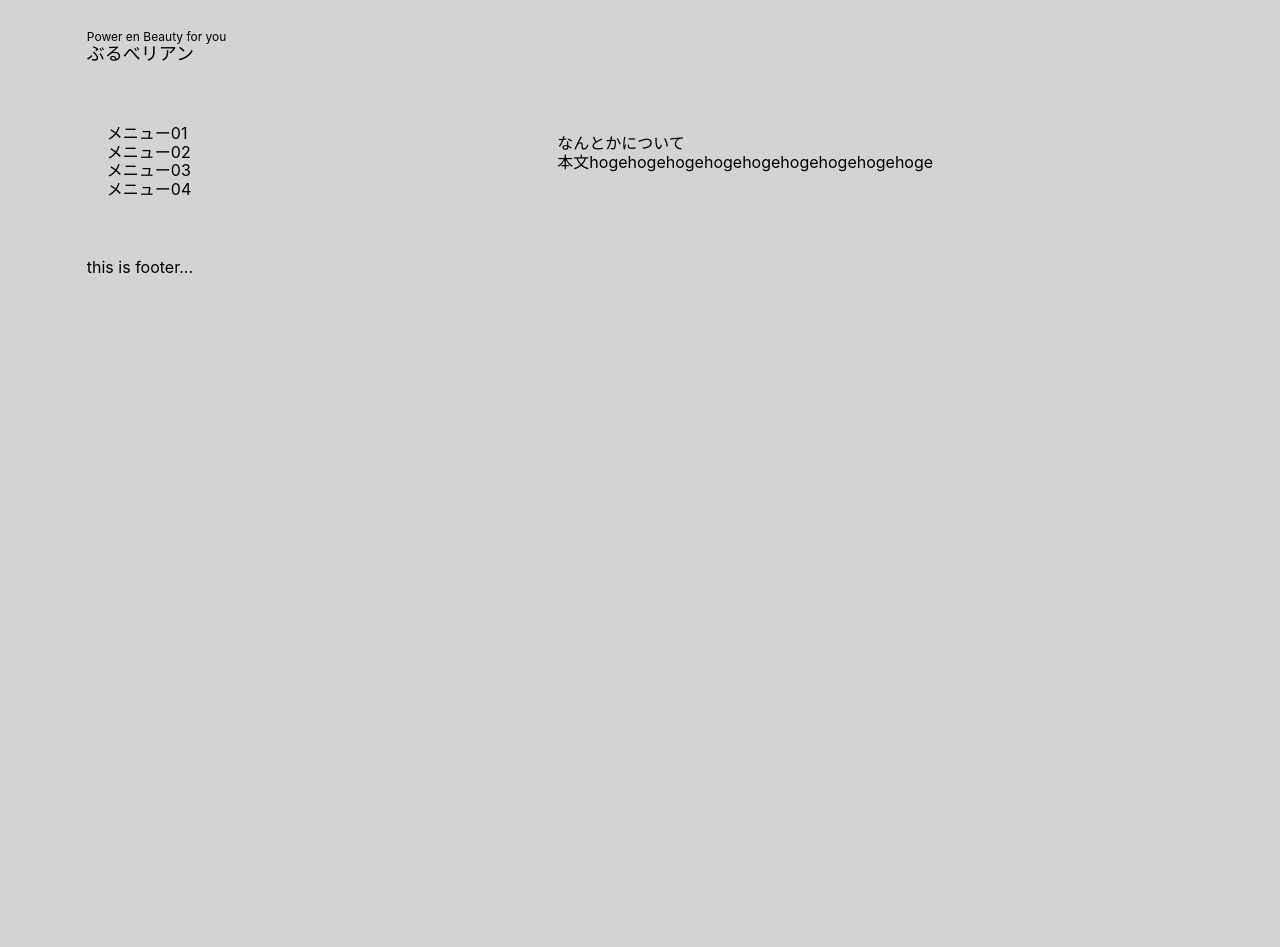
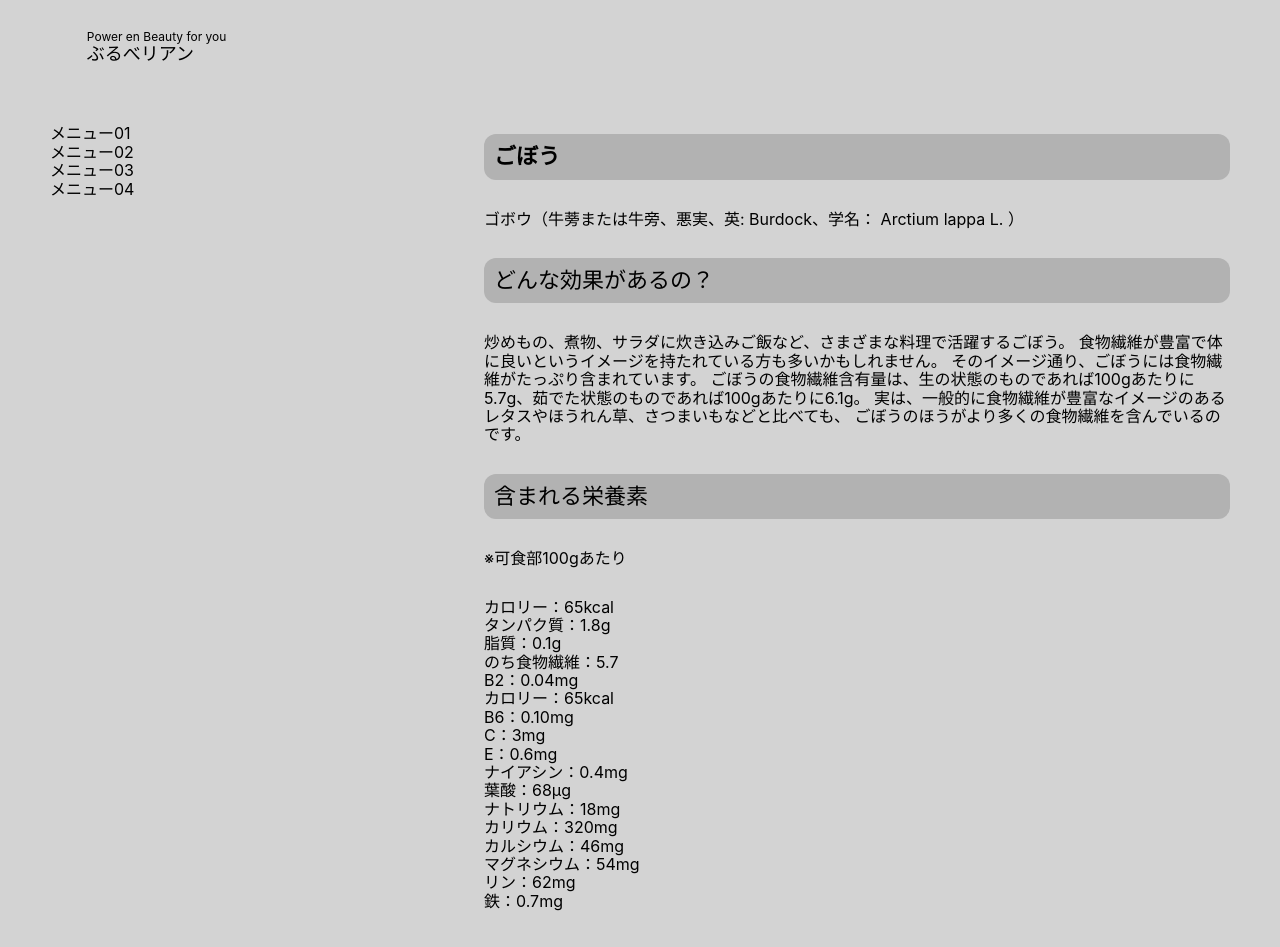
Before and after one commit to takahnoz/BlueberianJP, a React (Create React App) app in the folder helloworld/: page / in a window 1280 px wide. Shown: the top 947 px of the page. Before the commit the page ends 800 px from the top, so only its background shows below. Built offline with nearby package versions, Linux system fonts and the light colour scheme.

Commit message:
chart.jsの実装

```diff
--- a/helloworld/package.json
+++ b/helloworld/package.json
@@ -37,6 +37,8 @@
     ]
   },
   "devDependencies": {
+    "chart.js": "^3.2.0",
+    "react-chartjs-2": "^3.0.3",
     "sass": "^1.32.8"
   }
 }
--- a/helloworld/src/App.js
+++ b/helloworld/src/App.js
@@ -1,12 +1,86 @@
 import './App.scss';
+import { Bar } from 'react-chartjs-2';
+console.log(Bar);
+
+const graphData = {
+  labels: [
+    // 軸ラベル
+    // 各ラベルを配列にすることで軸ラベルが改行されて表示される
+    ['2019年', '1月'],
+    ['2019年', '2月'],
+    ['2019年', '3月'],
+    ['2019年', '4月'],
+    ['2019年', '5月'],
+    ['2019年', '6月'],
+    ['2019年', '7月'],
+    ['2019年', '8月'],
+    ['2019年', '9月'],
+    ['2019年', '10月'],
+    ['2019年', '11月'],
+    ['2019年', '12月'],
+  ],
+  datasets: [
+    // 表示するデータセット
+    {
+      data: [16, 42, 117.5, 90.5, 120.5, 225, 193, 110, 197, 529.5, 156.5, 76.5],
+      label: '栄養含有量',
+    },
+  ],
+};
 
 function App() {
   return (
     <div className="Article_wrap">
       <div className="Article_area">
         <section>
-          <h1>なんとかについて</h1>
-          <p>本文hogehogehogehogehogehogehogehogehoge</p>
+          {/* タイトル */}
+          <div className="Article_title_wrap">
+            <h1 className="Article_title _font-bold">ごぼう</h1>
+            <p className="Article_context">
+              ゴボウ（牛蒡または牛旁、悪実、英: Burdock、学名： Arctium lappa L. ）
+            </p>
+          </div>
+
+          {/* 効果概要 */}
+          <div className="Article_summary_wrap">
+            <h2 className="Article_summary">どんな効果があるの？</h2>
+            <p className="Article_context">
+              炒めもの、煮物、サラダに炊き込みご飯など、さまざまな料理で活躍するごぼう。
+              食物繊維が豊富で体に良いというイメージを持たれている方も多いかもしれません。
+              そのイメージ通り、ごぼうには食物繊維がたっぷり含まれています。
+              ごぼうの食物繊維含有量は、生の状態のものであれば100gあたりに5.7g、茹でた状態のものであれば100gあたりに6.1g。
+              実は、一般的に食物繊維が豊富なイメージのあるレタスやほうれん草、さつまいもなどと比べても、
+              ごぼうのほうがより多くの食物繊維を含んでいるのです。
+            </p>
+          </div>
+
+          {/* 栄養詳細 */}
+          <div className="Article_nutrition_wrap">
+            <h2 className="Article_nutrition">含まれる栄養素</h2>
+            <p className="context_in_100g">
+              ※可食部100gあたり
+            </p>
+            <div className="Article_context">
+              <p>カロリー：65kcal</p>
+              <p>タンパク質：1.8g</p>
+              <p>脂質：0.1g</p>
+              <p>のち食物繊維：5.7</p>
+              <p>B2：0.04mg</p>
+              <p>カロリー：65kcal</p>
+              <p>B6：0.10mg</p>
+              <p>C：3mg</p>
+              <p>E：0.6mg</p>
+              <p>ナイアシン：0.4mg</p>
+              <p>葉酸：68μg</p>
+              <p>ナトリウム：18mg</p>
+              <p>カリウム：320mg</p>
+              <p>カルシウム：46mg</p>
+              <p>マグネシウム：54mg</p>
+              <p>リン：62mg</p>
+              <p>鉄：0.7mg</p>
+            </div>
+            <Bar data={graphData} />
+          </div>
         </section>
         <div>
           {/* <Link to="/">Home</Link> */}
--- a/helloworld/src/App.scss
+++ b/helloworld/src/App.scss
@@ -1,43 +1,40 @@
-// .App {
-//   text-align: center;
-// }
+//###
+//# extends styles
 
-// .App-logo {
-//   height: 40vmin;
-//   pointer-events: none;
-// }
-
-// @media (prefers-reduced-motion: no-preference) {
-//   .App-logo {
-//     animation: App-logo-spin infinite 20s linear;
-//   }
-// }
-
-// .App-header {
-//   background-color: #282c34;
-//   min-height: 100vh;
-//   display: flex;
-//   flex-direction: column;
-//   align-items: center;
-//   justify-content: center;
-//   font-size: calc(10px + 2vmin);
-//   color: white;
-// }
-
-// .App-link {
-//   color: #61dafb;
-// }
-
-// @keyframes App-logo-spin {
-//   from {
-//     transform: rotate(0deg);
-//   }
-//   to {
-//     transform: rotate(360deg);
-//   }
-// }
+._extends_header_title_style{
+    padding: 10px;
+    font-size: 22px;
+    border-radius: 12px;
+    background-color: #b2b2b2;
+}
 
 .Article_wrap{
-  width: 60%;
+  width: 65%;
   padding: 40px 30px;
 }
+
+.Article_title_wrap{
+  .Article_title{
+    @extend ._extends_header_title_style;
+  }
+}
+
+.Article_summary_wrap{
+  .Article_summary{
+    @extend ._extends_header_title_style;
+  }
+}
+
+.Article_nutrition_wrap{
+  .Article_nutrition{
+    @extend ._extends_header_title_style;
+  }
+}
+
+.Article_context{
+  margin: 30px 0;
+}
+
+.context_in_100g{
+  margin-top: 30px;
+}
--- a/helloworld/src/Main.scss
+++ b/helloworld/src/Main.scss
@@ -7,6 +7,6 @@
     display: flex;
     flex-wrap: wrap;
     justify-content: center;
-    width: 88vw;
+    width: 100%;
     margin: 0 auto;
 }
--- a/helloworld/src/index.scss
+++ b/helloworld/src/index.scss
@@ -19,3 +19,7 @@ code {
   width: 100%;
   margin: 0 auto;
 }
+
+._font-bold{
+  font-weight: bold;
+}
--- a/helloworld/src/navgation/Navigation.scss
+++ b/helloworld/src/navgation/Navigation.scss
@@ -1,5 +1,5 @@
 .Navigation_wrap{
     padding: 30px;
     background-color: #d3d3d3;
-    width: 40%;
+    width: 35%;
 }
```
Also changed, not shown: 1 other file (tests, documents, lock files or other folders).
